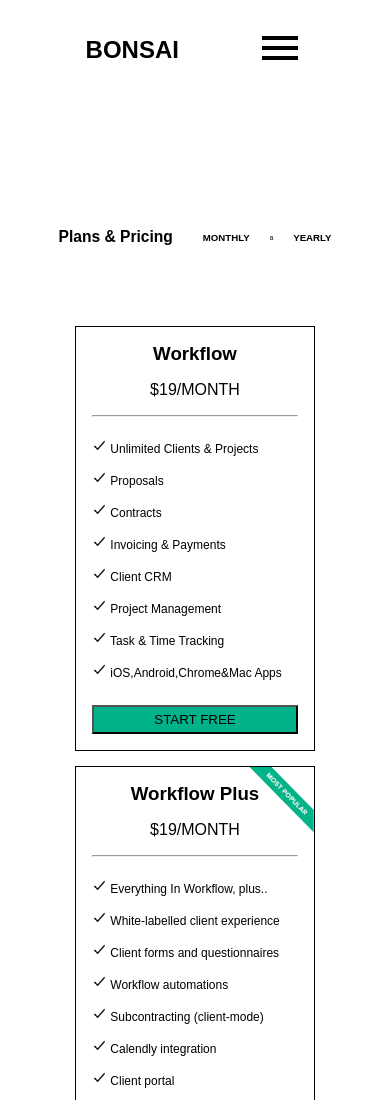
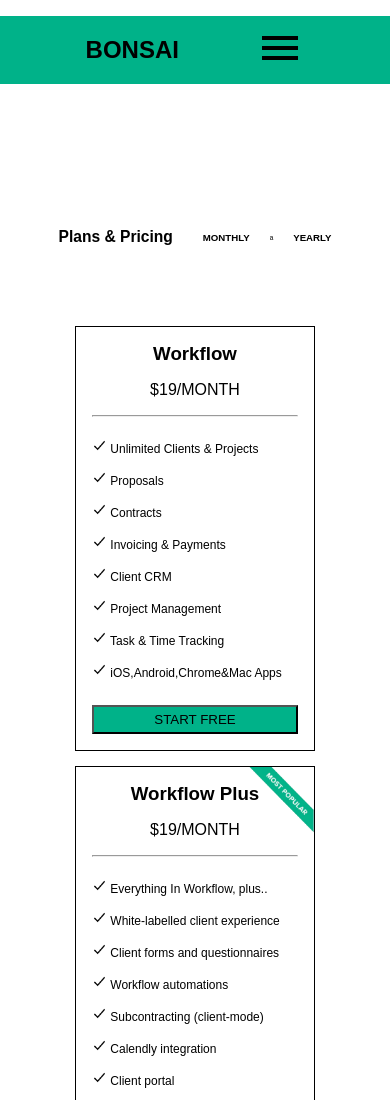
Before and after one commit to dimasabya/project-1, a website built with webpack: page template.html in a window 390 px wide. Shown: the top 1100 px of the page. Built offline with nearby package versions, Linux system fonts and the light colour scheme.

Commit message:
ubah background navbar

```diff
--- a/src/style.scss
+++ b/src/style.scss
@@ -353,6 +353,7 @@
 @media (min-width: 320px) and (max-width: 480px) {
   .navbar {
     position: relative;
+    background-color: #00b289;
     .navbar-toggle {
       position: absolute;
       display: none;
```
Also changed, not shown: build/index.html, build/style.css.
